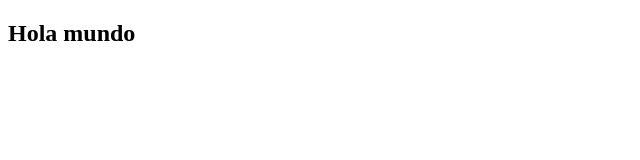
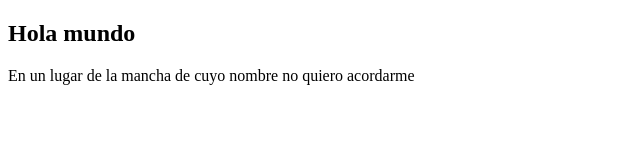
Before and after one commit to imvalle/MyTest, a plain HTML site: page pruebagit.html in a window 1280 px wide. Shown: the whole page, without its empty margins (0-640 px from the left). Drawn offline with Linux system fonts and the light colour scheme.

Commit message:
pruebagit_04.21

```diff
--- a/pruebagit.html
+++ b/pruebagit.html
@@ -5,5 +5,6 @@
 	</head>
 	<body>
 		<h2>Hola mundo</h2>
+		<p>En un lugar de la mancha de cuyo nombre no quiero acordarme</p>
 	</body>
 </html>
```
